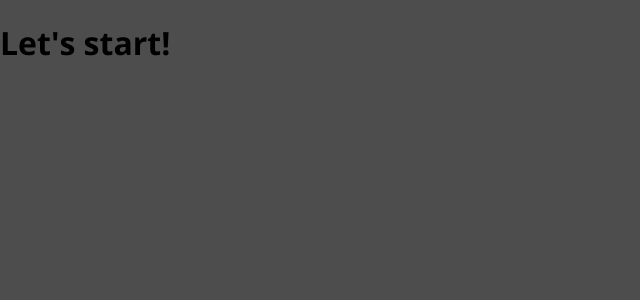
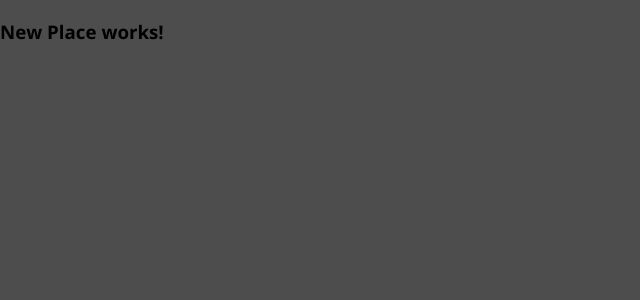
Before and after one commit to uros92dasic/React_Frontend, a React (Create React App) app: page /places/new in a window 1280 px wide. Shown: the top 300 px of the page, without its empty margins (0-640 px from the left). Built offline with nearby package versions, Linux system fonts and the light colour scheme.

Commit message:
add routes and pages

```diff
--- a/public/index.html
+++ b/public/index.html
@@ -14,7 +14,7 @@
       manifest.json provides metadata used when your web app is installed on a
       user's mobile device or desktop. See https://developers.google.com/web/fundamentals/web-app-manifest/
     -->
-    <link rel="manifest" href="%PUBLIC_URL%/manifest.json" />
+    <!-- <link rel="manifest" href="%PUBLIC_URL%/manifest.json" /> -->
     <!--
       Notice the use of %PUBLIC_URL% in the tags above.
       It will be replaced with the URL of the `public` folder during the build.
--- a/src/App.js
+++ b/src/App.js
@@ -1,7 +1,26 @@
 import React from 'react';
+import { BrowserRouter as Router, Route, Redirect, Switch } from 'react-router-dom';
+import NewPlace from './places/pages/NewPlace';
+import Users from './user/pages/Users';
+import Page404 from './Page404';
 
 function App() {
-  return <h1>Let's start!</h1>;
+  return (
+    <Router>
+      <Switch>
+        <Route path="/" exact>
+          <Users />
+        </Route>
+        <Route path="/places/new" exact>
+          <NewPlace />
+        </Route>
+        <Route path="*">
+          <Page404 />
+        </Route>
+        <Redirect to="/" />
+      </Switch>
+    </Router>
+  );
 }
 
 export default App;
--- /dev/null
+++ b/src/Page404.js
@@ -0,0 +1,11 @@
+import React from "react";
+
+const Page404 = () => {
+    return (
+        <h1>
+            404, Page not found!
+        </h1>
+    );
+}
+
+export default Page404;
--- a/src/index.js
+++ b/src/index.js
@@ -1,7 +1,8 @@
 import React from 'react';
-import ReactDOM from 'react-dom';
+import ReactDOM from 'react-dom/client';
 
 import './index.css';
 import App from './App';
 
-ReactDOM.render(<App />, document.getElementById('root'));
+const root = ReactDOM.createRoot(document.getElementById('root'));
+root.render(<App />);
--- /dev/null
+++ b/src/places/pages/NewPlace.js
@@ -0,0 +1,9 @@
+import React from "react";
+
+const NewPlace = () => {
+    return (
+        <h3>New Place works!</h3>
+    );
+}
+
+export default NewPlace;
--- /dev/null
+++ b/src/user/pages/Users.js
@@ -0,0 +1,9 @@
+import React from "react";
+
+const Users = () => {
+    return (
+        <h2>Users works!</h2>
+    );
+}
+
+export default Users;
```
